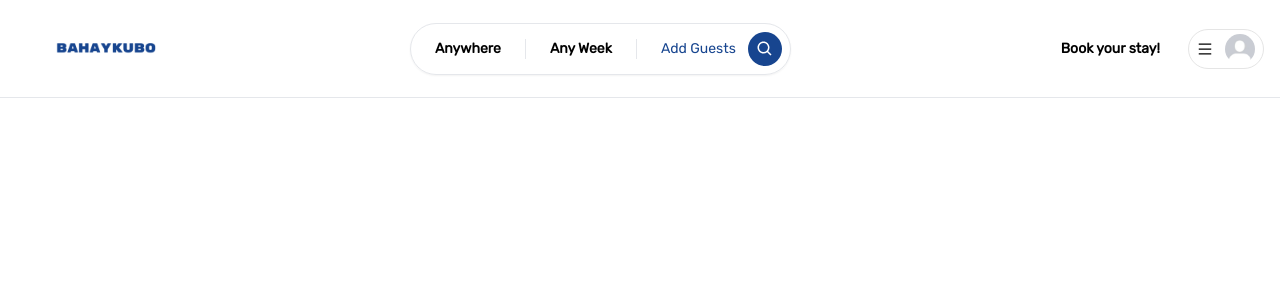
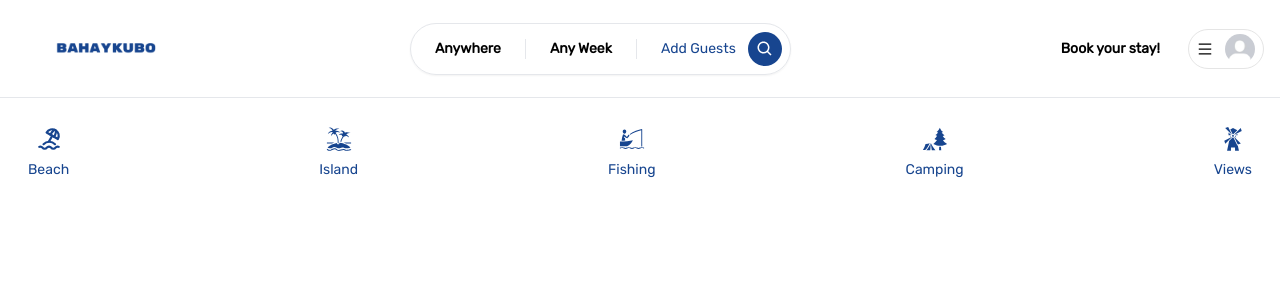
Before and after one commit to jcbecleo/Alon, a Next.js app: page / in a window 1280 px wide. Shown: the top 300 px of the page. Built offline with nearby package versions, Linux system fonts and the light colour scheme; no server answers.

Commit message:
feat: added categories

```diff
--- /dev/null
+++ b/app/components/navbar/Categories.tsx
@@ -0,0 +1,70 @@
+'use client';
+
+import Container from "../Container"
+import { TbBeach, TbMountain, TbPool } from 'react-icons/tb';
+import { GiBarn, GiBoatFishing, GiCactus, GiCastle, GiCaveEntrance, GiForestCamp, GiIsland, GiWindmill } from 'react-icons/gi';
+import { FaSkiing } from 'react-icons/fa';
+import { BsSnow } from 'react-icons/bs';
+import { IoDiamond } from 'react-icons/io5';
+import CategoryBox from './CategoryBox';
+import { usePathname, useSearchParams } from "next/navigation";
+
+export const categories = [
+    {
+        label: 'Beach',
+        icon: TbBeach,
+        description: 'This property is close to the beach!'
+    },
+    {
+        label: 'Island',
+        icon: GiIsland,
+        description: 'Explore the beauty of island adventures!'
+    },
+    {
+        label: 'Fishing',
+        icon: GiBoatFishing,
+        description: 'Enjoy fishing in the serene waters!'
+    },
+    {
+        label: 'Camping',
+        icon: GiForestCamp,
+        description: 'Experience camping in nature!'
+    },
+    {
+        label: 'Views',
+        icon: GiWindmill,
+        description: 'Enjoy stunning views of windmills!'
+    }
+]
+
+
+const Categories = () => {
+    const params = useSearchParams();
+    const category = params?.get('category');
+    const pathname = usePathname();
+
+    const isMainPage = pathname === '/';
+
+    if (!isMainPage) {
+        return null;
+    }
+    return (
+        <Container>
+            <div>
+                <div className="pt-4 flex flex-row items-center justify-between overflow-x-auto"    >
+                    {categories.map(item => (
+                        <CategoryBox
+                            key={item.label}
+                            label={item.label}
+                            selected={category === item.label}
+                            icon={item.icon}
+                            color="#17458f" // Pass the color prop here
+                        />
+                    ))}
+                </div>
+            </div>
+        </Container>
+    )
+}
+
+export default Categories;
--- /dev/null
+++ b/app/components/navbar/CategoryBox.tsx
@@ -0,0 +1,57 @@
+'use client';
+
+import { useRouter, useSearchParams } from "next/navigation";
+import { useCallback } from "react";
+import { IconType } from "react-icons";
+import qs from 'query-string';
+
+interface CategoryBoxProps {
+    icon: IconType;
+    label: string;
+    selected?: boolean;
+    color?: string;
+}
+
+const CategoryBox: React.FC<CategoryBoxProps> = ({
+    icon: Icon,
+    label,
+    selected,
+    color
+}) => {
+    const router = useRouter();
+    const params = useSearchParams();
+
+    const handleClick = useCallback(() => {
+        let currentQuery = {};
+
+        if (params) {
+            currentQuery = qs.parse(params.toString());
+        }
+
+        const updatedQuery: any = {
+            ...currentQuery,
+            category: label
+        }
+
+        if (params?.get('category') === label) {
+            delete updatedQuery.category;
+        }
+
+        const url = qs.stringifyUrl({
+            url: '/',
+            query: updatedQuery
+        }, { skipNull: true });
+
+        router.push(url);
+    }, [label, params, router]);
+    return (
+        <div onClick={handleClick} className={`flex flex-col items-center justify-center gap-2 p-3 border-b-2 hover:text-neutral-800 transition cursor-pointer ${selected ? 'border-b-[#17458f]' : 'border-transparent'} ${selected ? 'text-[#17458f]' : 'text-neutral-500'}`}>
+            <Icon size={26} style={{ color: '#17458f' }} />
+            <div className="font-medium text-sm" style={{ color: '#17458f' }}>
+                {label}
+            </div>
+        </div>
+    )
+}
+
+export default CategoryBox;
--- a/app/components/navbar/NavBar.tsx
+++ b/app/components/navbar/NavBar.tsx
@@ -3,6 +3,7 @@ import Logo from "./Logo"
 import Search from "../navbar/Search"
 import UserMenu from "./UserMenu";
 import { SafeUser } from "@/app/types";
+import Categories from "./Categories";
 
 interface NavbarProps {
     currentUser?: SafeUser | null;
@@ -23,6 +24,7 @@ const NavBar:React.FC<NavbarProps> = ({
                     </div>
                 </Container>
             </div>
+            <Categories/>
         </div>
     );
 }
--- a/next.config.mjs
+++ b/next.config.mjs
@@ -5,7 +5,8 @@ const nextConfig = {
     },
     images: {
         domains: [
-            'avatars.githubusercontent.com'
+            'avatars.githubusercontent.com',
+            'lh3.googleusercontent.com'
         ],
     },
 };
--- a/package.json
+++ b/package.json
@@ -16,6 +16,7 @@
     "mongodb": "^6.9.0",
     "next": "^14.2.11",
     "next-auth": "^4.24.7",
+    "query-string": "^9.1.0",
     "react": "^18",
     "react-dom": "^18",
     "react-hook-form": "^7.53.0",
```
Also changed, not shown: 1 other file (tests, documents, lock files or other folders).
